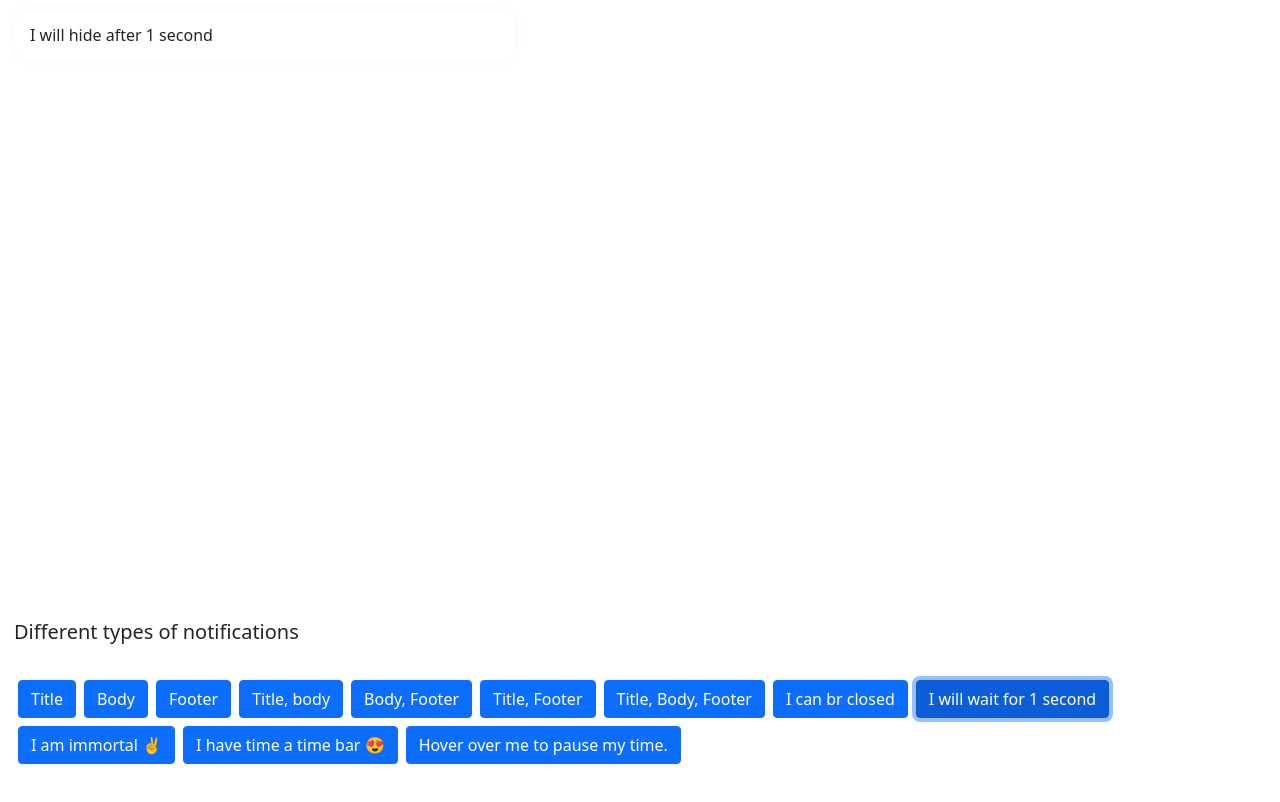
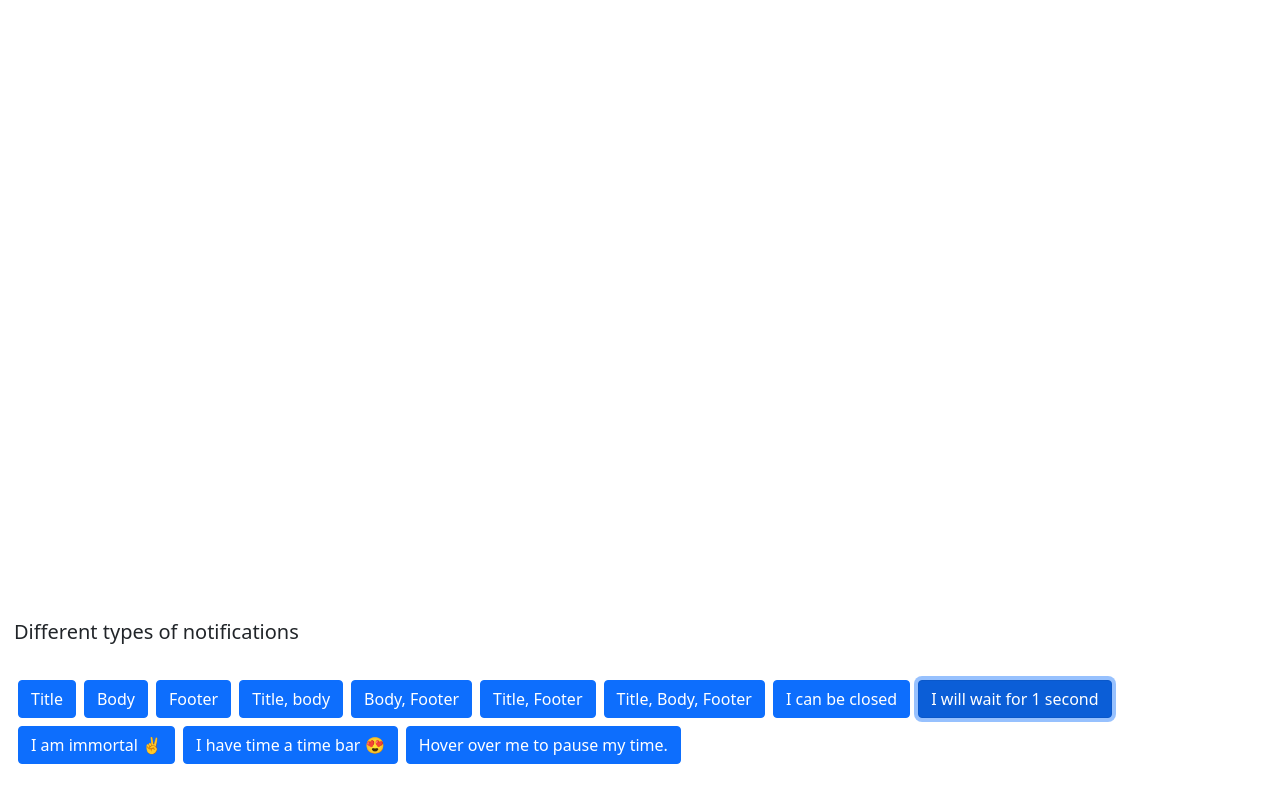
Before and after one commit to iamhimansu/NotificationJS, a plain HTML site: page index.html in a window 1280 px wide. Both pictures are taken after a click on the button "I will wait for 1 second". Drawn offline with nearby package versions, Linux system fonts and the light colour scheme.

Commit message:
Update index.html

```diff
--- a/index.html
+++ b/index.html
@@ -25,9 +25,9 @@
 					Title, Body, Footer
 				</button>
 				<button class="btn btn-primary m-1 closable">
-					I can br closed
+					I can be closed
 				</button>
-				<hr/>
+				<hr />
 				<button class="btn btn-primary m-1 time-1s">
 					I will wait for 1 second
 				</button>
@@ -105,6 +105,7 @@
 			cnt1s.addEventListener("click", () => {
 				Notification.create({
 					body: "I will hide after 1 second",
+					timeout:1,
 				});
 			});
 			const cntInf = document.querySelector(".time-infinity");
@@ -117,7 +118,7 @@
 			const cnttb = document.querySelector(".time-bar");
 			cnttb.addEventListener("click", () => {
 				Notification.create({
-					body: "I will never go.",
+					body: "I have a time bar 😍",
 					timebar:true,
 				});
 			});
```
